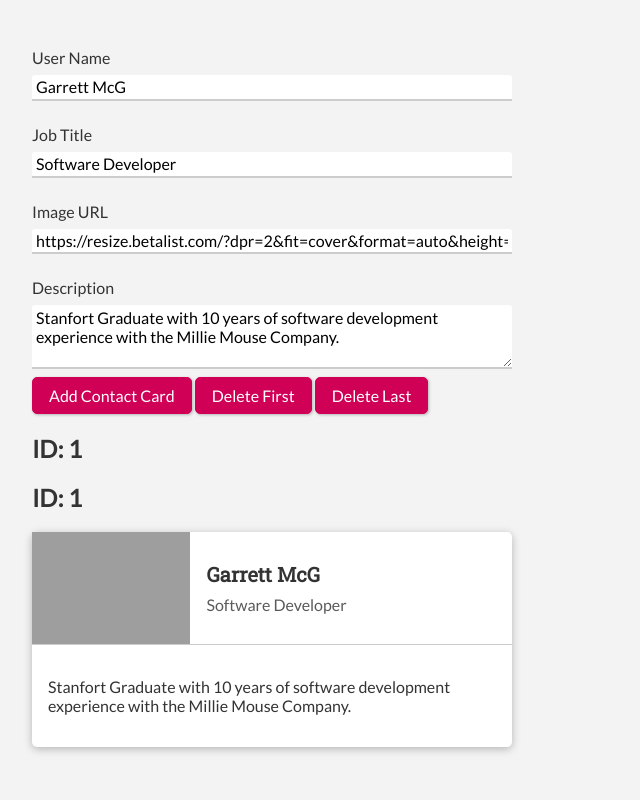
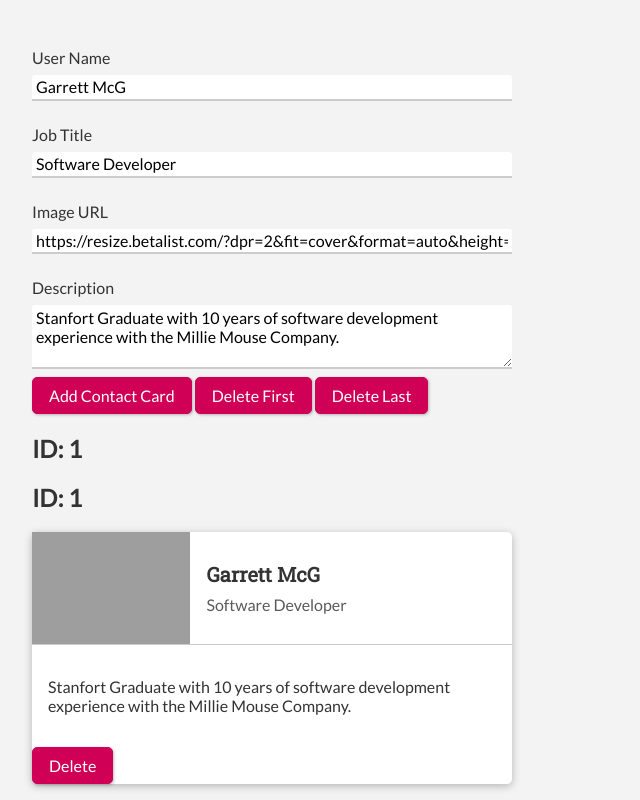
Before and after one commit to wmcgiffert/UdemySvelteDemo, a Svelte app: page / in a window 1280 px wide. Both pictures are taken after a click on the button "Add Contact Card". Shown: the whole page, without its empty margins (0-640 px from the left). Built offline with nearby package versions, Linux system fonts and the light colour scheme; grey boxes are pictures that could not be loaded.

Commit message:
Svelte Project: Section 3 list & keys'

```diff
--- a/src/App.svelte
+++ b/src/App.svelte
@@ -45,6 +45,9 @@
   function delLast() {
     contactList = contactList.slice(0, -1);
   }
+  function deleteById(delId) {
+    contactList = contactList.filter(contact => contact.ID != delId);
+  }
 </script>
 
 <div id="form">
@@ -78,10 +81,12 @@
   <h2>ID: {i + 1}</h2>
   <h2>ID: {item.ID}</h2>
   <ContactCard
+    id={item.ID}
     userName={item.userName}
     jobTitle={item.title}
     bio={item.description}
     userImage={item.image}
+    on:deleteContact={() => deleteById(item.ID)}
   />
 {:else}
   <p>0 user contacts were found please add some!</p>
--- a/src/ContactCard.svelte
+++ b/src/ContactCard.svelte
@@ -1,8 +1,20 @@
 <script>
+  import {createEventDispatcher} from 'svelte';
+
+  const dispatch = createEventDispatcher();
+
   export let userName;
   export let jobTitle;
   export let bio;
   export let userImage;
+  export let id;
+
+
+  function handleDelete(){
+    dispatch('deleteContact', id);
+    console.log("Clicked on component with an Id of " + id);
+  }
+
 </script>
 
 <div class="contact-card">
@@ -17,6 +29,9 @@
   </header>
   <div class="description">
     <p>{bio}</p>
+  </div>
+  <div class="deleteButton">
+    <button on:click={handleDelete}>Delete</button>
   </div>
 </div>
 
```
Also changed, not shown: public/build/bundle.js, 1 other file (tests, documents, lock files or other folders).
